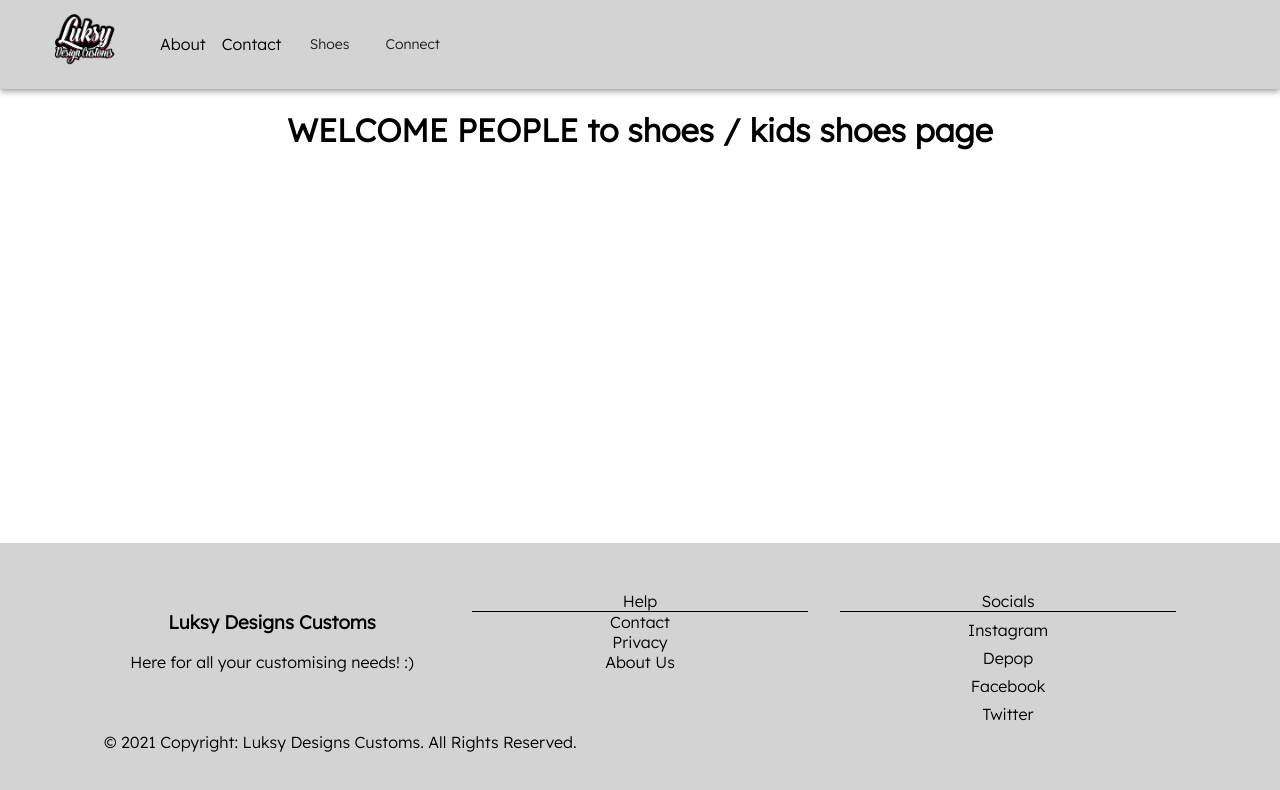
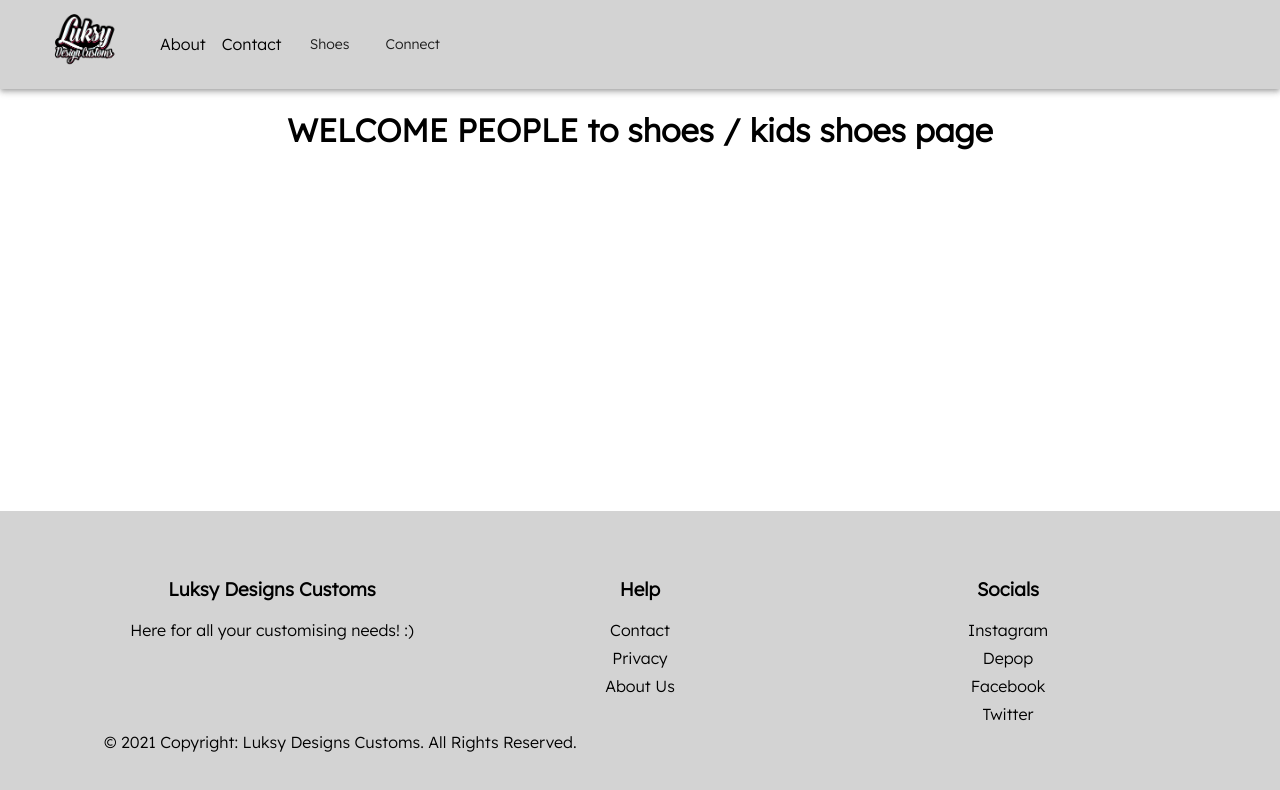
Before and after one commit to alexleech20/luksy-materialUI, a React (Create React App) app: page /kids-shoes in a window 1280 px wide. Shown: the top 790 px of the page. Built offline with nearby package versions, Linux system fonts and the light colour scheme.

Commit message:
removed borders between socials, cahnged font size for consistency

```diff
--- a/src/components/organisms/footer.js
+++ b/src/components/organisms/footer.js
@@ -38,18 +38,22 @@ function Footer() {
                             <span className="t-grey">
                                 We're here for all your custom shoe needs :)
                             </span> */}
-                            <Box borderBottom={1}>Help</Box>
+                            <Box>
+                                <h3>
+                                    Help
+                                </h3>
+                            </Box>
                             <Box>
                                 <Link href="/" color="inherit">
                                     Contact
                                 </Link>
                             </Box>
-                            <Box>
+                            <Box className="pt05">
                                 <Link href="/" color="inherit">
                                     Privacy
                                 </Link>
                             </Box>
-                            <Box>
+                            <Box className="pt05">
                                 <Link href="/" color="inherit">
                                     About Us
                                 </Link>
@@ -59,8 +63,12 @@ function Footer() {
                         {/* use twitter, insta, depop, facebook icons in social list */}
 
                         <Grid item xs={12} sm={4}>
-                            <Box borderBottom={1}>Socials</Box>
-                            <Box className="pt05">
+                            <Box>
+                                <h3>
+                                    Socials
+                                </h3>
+                            </Box>
+                            <Box>
                                 <Link href="https://www.instagram.com/luksydesignscustoms/" color="inherit">
                                     Instagram
                                 </Link>
```
